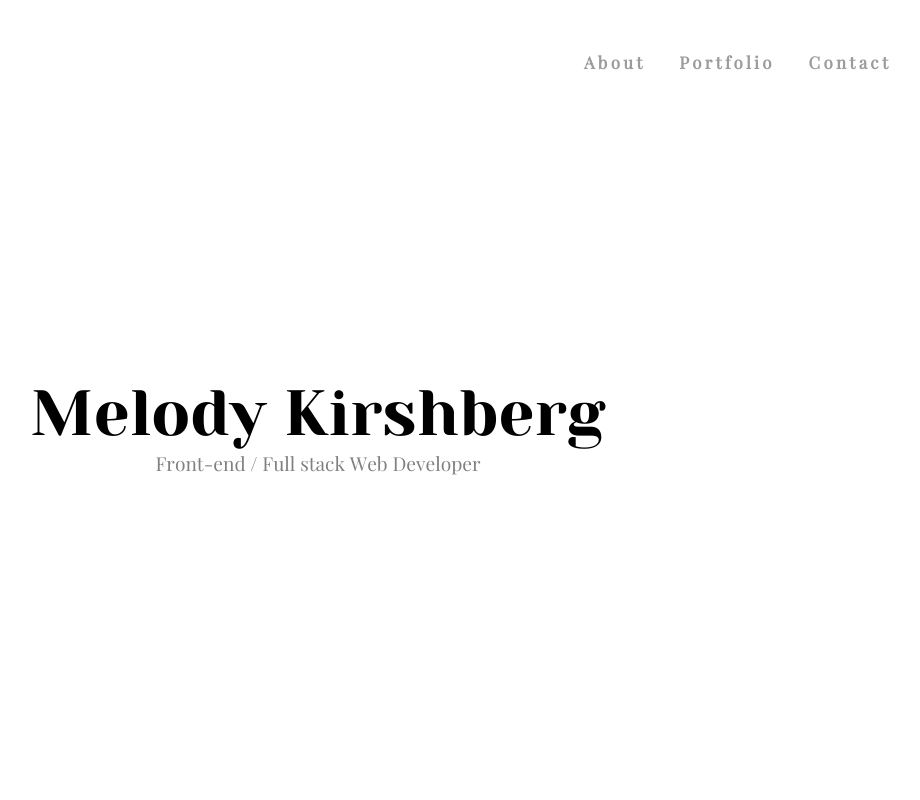
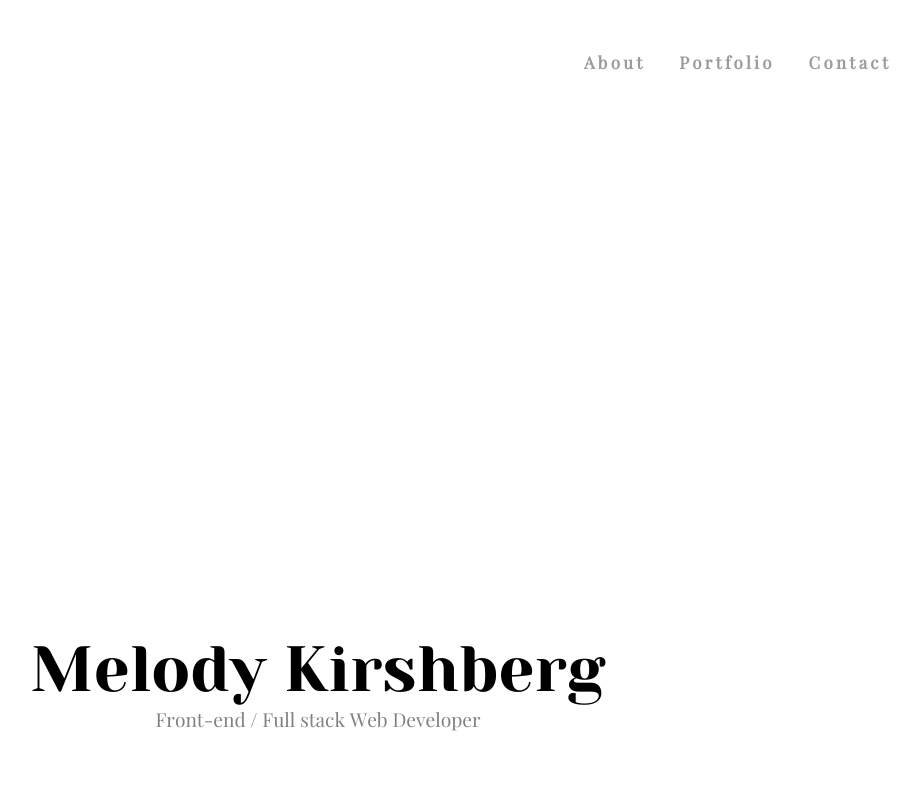
Before and after one commit to melodykirshberg/Updated-React-Portfolio, a React (Create React App) app: page / in a window 1280 px wide. Shown: the top 800 px of the page, without its empty margins (322-1242 px from the left). Built offline with nearby package versions, Linux system fonts and the light colour scheme.

Commit message:
fixed padding on landingtext

```diff
--- a/src/components/Main/Main.css
+++ b/src/components/Main/Main.css
@@ -4,7 +4,7 @@
     flex-direction: row;
     font-family: 'Yeseva One', cursive;
     font-size: 4em;
-    padding: 5em 0em 9em 0em;
+    padding: 9em 0em 9em 0em;
 }
 
 .minorText {
```
